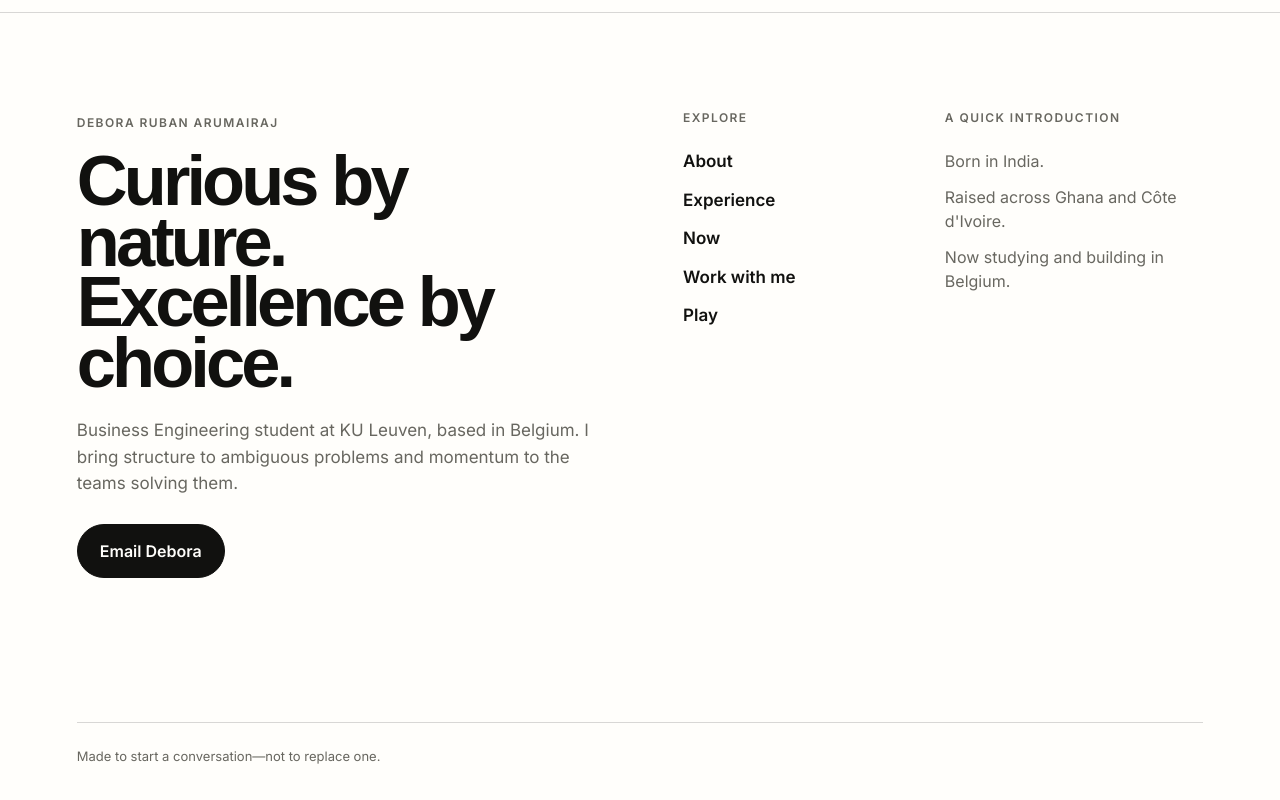
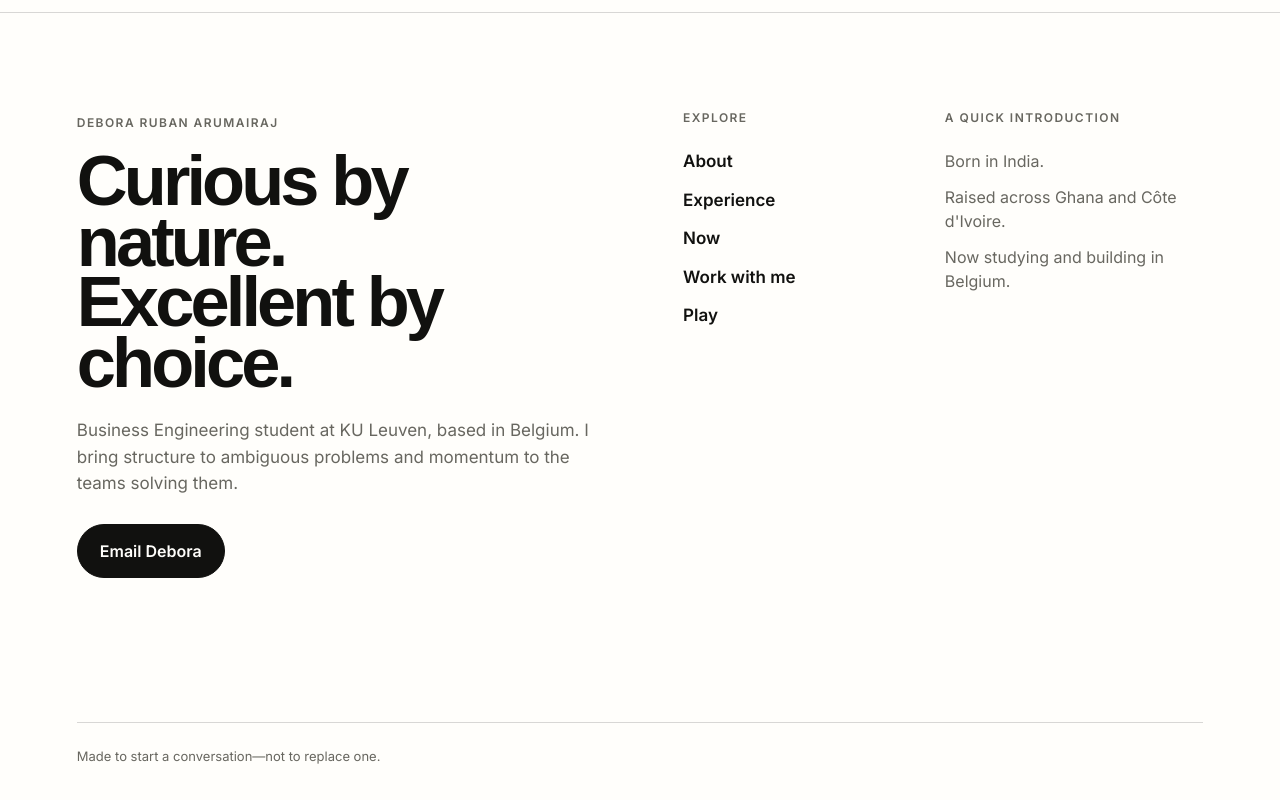
Before and after one commit to lawsonM525/deborara, a Next.js app: page / in a window 1280 px wide. Shown: the part 5281-6081 px from the top of the page. Built offline with nearby package versions, Linux system fonts and the light colour scheme; a web font is replaced by a local one.

Commit message:
Correct footer headline wording

```diff
--- a/components/SiteFrame.tsx
+++ b/components/SiteFrame.tsx
@@ -74,7 +74,7 @@ export function SiteFrame({
       <footer className="site-footer">
         <div className="footer-intro">
           <span className="eyebrow">Debora Ruban Arumairaj</span>
-          <h2>Curious by nature.<br />Excellence by choice.</h2>
+          <h2>Curious by nature.<br />Excellent by choice.</h2>
           <p>
             Business Engineering student at KU Leuven, based in Belgium. I
             bring structure to ambiguous problems and momentum to the teams
```
